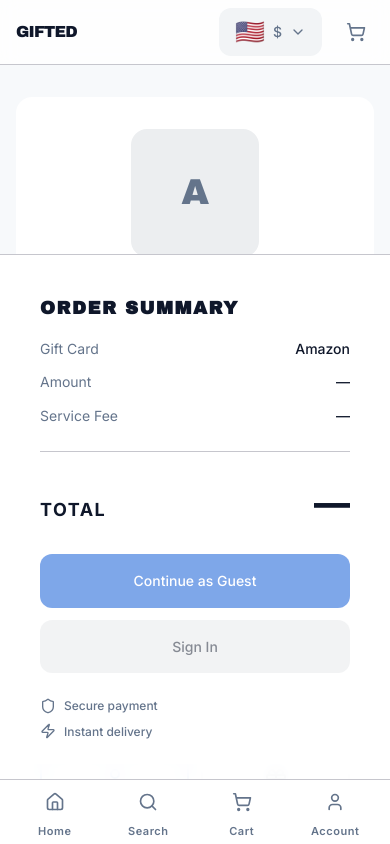
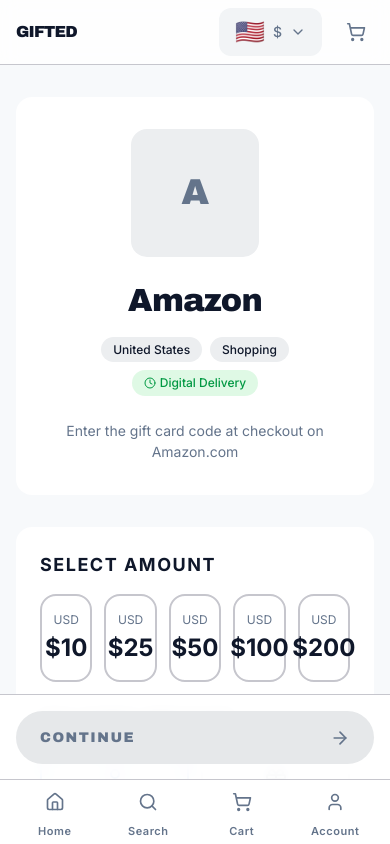
Before and after one commit to svantepagels/gifted, a Next.js app: page /gift-card/amazon in a window 390 px wide. Shown: the top 844 px of the page. Built offline with nearby package versions, Linux system fonts and the light colour scheme.

Commit message:
Hide order summary on product page - only show at checkout

```diff
--- a/app/gift-card/[slug]/page.tsx
+++ b/app/gift-card/[slug]/page.tsx
@@ -9,13 +9,13 @@
 import { AmountSelector } from '@/components/product/AmountSelector'
 import { DeliveryMethodToggle } from '@/components/product/DeliveryMethodToggle'
 import { GiftDetailsForm } from '@/components/product/GiftDetailsForm'
-import { OrderSummary } from '@/components/product/OrderSummary'
 import { giftCardService } from '@/lib/giftcards/service'
 import { GiftCardProduct } from '@/lib/giftcards/types'
 import { useApp } from '@/contexts/AppContext'
 import { DeliveryMethod } from '@/lib/orders/types'
 import { orderRepository } from '@/lib/orders/mock-repository'
-import { calculateServiceFee } from '@/lib/utils/currency'
+import { calculateServiceFee, formatCurrency } from '@/lib/utils/currency'
+import { ArrowRight } from 'lucide-react'
 
 export default function ProductDetailPage() {
   const params = useParams()
@@ -127,14 +127,15 @@
     return null
   }
 
+  const totalAmount = selectedAmount ? selectedAmount + calculateServiceFee(selectedAmount) : null
+  const canContinue = product && selectedAmount && (deliveryMethod === 'self' || recipientEmail)
+
   return (
     <>
       <Header />
-      <main className="min-h-screen pb-20 md:pb-0">
+      <main className="min-h-screen pb-32 md:pb-8">
         <div className="container mx-auto px-4 sm:px-6 lg:px-8 py-8">
-          <div className="grid grid-cols-1 lg:grid-cols-3 gap-8">
-            {/* Main Content */}
-            <div className="lg:col-span-2 space-y-8">
+          <div className="max-w-4xl mx-auto space-y-8">
             <ProductHero product={product} countryName={selectedCountry.name} />
 
             <div className="bg-surface-container-lowest rounded-lg p-6 space-y-6">
@@ -154,29 +155,43 @@
                 <GiftDetailsForm onChange={handleGiftDetailsChange} />
               )}
             </div>
-            </div>
 
-            {/* Order Summary - Desktop */}
-            <div className="hidden lg:block">
-              <OrderSummary
-                productName={product.brandName}
-                amount={selectedAmount}
-                currency={selectedCountry.currency}
-                onContinue={handleContinue}
-                sticky
-              />
+            {/* Desktop Continue Button */}
+            <div className="hidden md:flex justify-end">
+              <button
+                onClick={handleContinue}
+                disabled={!canContinue}
+                className="inline-flex items-center gap-2 px-8 py-4 bg-primary text-surface-on-primary rounded-full font-archivo-black text-[14px] uppercase tracking-[1.5px] hover:bg-primary-hover transition-all disabled:bg-surface-container-high disabled:text-surface-on-surface-variant disabled:cursor-not-allowed shadow-lg disabled:shadow-none"
+              >
+                Continue to Checkout
+                {totalAmount && (
+                  <span className="ml-2 px-3 py-1 bg-surface-on-primary/10 rounded-full">
+                    {formatCurrency(totalAmount, selectedCountry.currency)}
+                  </span>
+                )}
+                <ArrowRight className="h-5 w-5" />
+              </button>
             </div>
           </div>
         </div>
 
-        {/* Order Summary - Mobile Fixed Bottom */}
-        <div className="lg:hidden fixed bottom-16 left-0 right-0 p-4 bg-surface-container-lowest/95 backdrop-blur border-t border-outline-variant z-30">
-          <OrderSummary
-            productName={product.brandName}
-            amount={selectedAmount}
-            currency={selectedCountry.currency}
-            onContinue={handleContinue}
-          />
+        {/* Mobile Sticky CTA */}
+        <div className="md:hidden fixed bottom-16 left-0 right-0 p-4 bg-surface-container-lowest/95 backdrop-blur border-t border-outline-variant z-30">
+          <button
+            onClick={handleContinue}
+            disabled={!canContinue}
+            className="w-full flex items-center justify-between px-6 py-4 bg-primary text-surface-on-primary rounded-full font-archivo-black text-[14px] uppercase tracking-[1.5px] hover:bg-primary-hover transition-all disabled:bg-surface-container-high disabled:text-surface-on-surface-variant disabled:cursor-not-allowed shadow-lg disabled:shadow-none"
+          >
+            <span>Continue</span>
+            <div className="flex items-center gap-2">
+              {totalAmount && (
+                <span className="px-3 py-1 bg-surface-on-primary/10 rounded-full">
+                  {formatCurrency(totalAmount, selectedCountry.currency)}
+                </span>
+              )}
+              <ArrowRight className="h-5 w-5" />
+            </div>
+          </button>
         </div>
       </main>
       <Footer />
```
Lines whose indentation alone changed are shown as unchanged.
